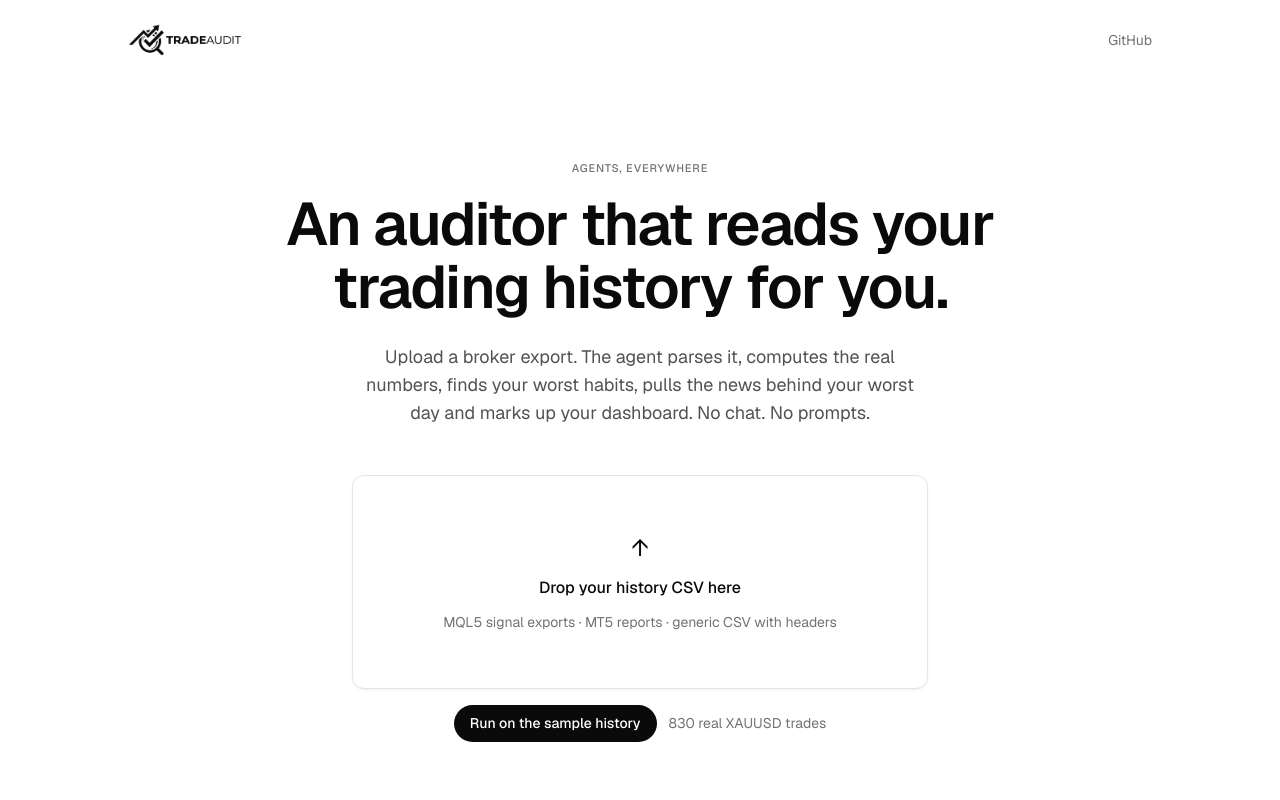
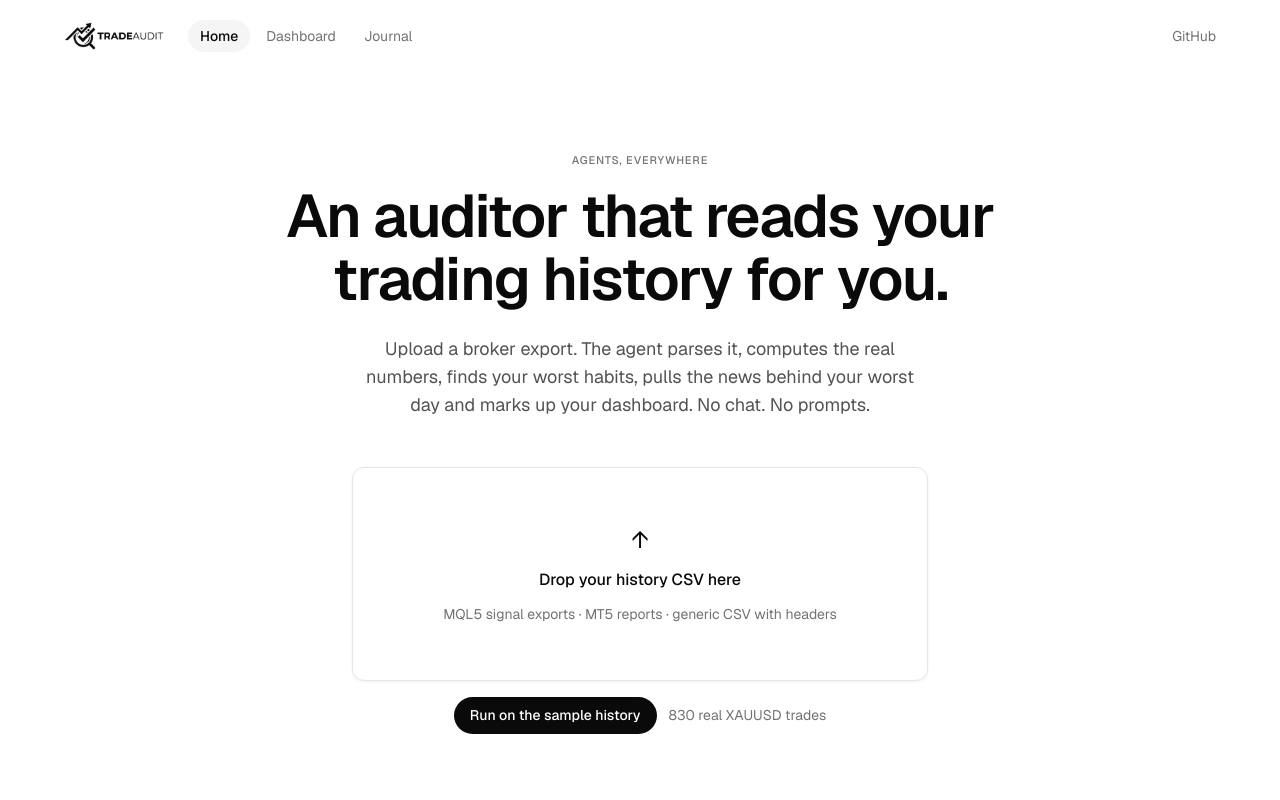
Before and after one commit to MuhammedEasa/tradeaduit, a Next.js app: page / in a window 1280 px wide. Shown: the top 800 px of the page. Built offline with nearby package versions, Linux system fonts and the light colour scheme.

Commit message:
shared nav on every page, /dashboard/latest

```diff
--- /dev/null
+++ b/app/dashboard/latest/page.tsx
@@ -0,0 +1,10 @@
+import { redirect } from "next/navigation";
+import { latestAuditId } from "@/lib/store";
+
+export const dynamic = "force-dynamic";
+
+// "Dashboard" in the nav always opens the most recent audit; with none yet, go home to start one.
+export default async function Latest() {
+  const id = await latestAuditId();
+  redirect(id ? `/dashboard/${id}` : "/");
+}
--- a/app/journal/page.tsx
+++ b/app/journal/page.tsx
@@ -1,5 +1,6 @@
 import Link from "next/link";
 import { listActions } from "@/lib/store";
+import { Nav } from "@/components/Nav";
 
 export const dynamic = "force-dynamic";
 
@@ -11,10 +12,7 @@ export default async function JournalPage() {
 
   return (
     <main className="min-h-screen px-6 pb-20">
-      <header className="mx-auto flex max-w-4xl items-center justify-between py-5">
-        <Link href="/" className="flex items-center"><img src="/logo.png" alt="TradeAudit" className="h-7 w-auto" /></Link>
-        <Link className="btn btn-ghost" href="/">Home</Link>
-      </header>
+      <Nav />
       <div className="mx-auto max-w-4xl space-y-6">
         <div>
           <p className="label">Your commitments</p>
--- a/app/page.tsx
+++ b/app/page.tsx
@@ -3,6 +3,7 @@
 import { useRouter } from "next/navigation";
 import { useState } from "react";
 import { Sources } from "@/components/Sources";
+import { Nav } from "@/components/Nav";
 
 export default function Home() {
   const router = useRouter();
@@ -29,10 +30,7 @@ export default function Home() {
 
   return (
     <main className="min-h-screen px-6">
-      <header className="mx-auto flex max-w-5xl items-center justify-between py-6">
-        <img src="/logo.png" alt="TradeAudit" className="h-8 w-auto" />
-        <a className="text-sm text-ink-3 hover:text-ink" href="https://github.com/MuhammedEasa/tradeaduit" target="_blank" rel="noreferrer">GitHub</a>
-      </header>
+      <Nav right={<a className="text-sm text-ink-3 hover:text-ink" href="https://github.com/MuhammedEasa/tradeaduit" target="_blank" rel="noreferrer">GitHub</a>} />
 
       <section className="mx-auto max-w-3xl pt-20 pb-12 text-center">
         <p className="label mb-4 fade-up">Agents, everywhere</p>
--- a/components/Dashboard.tsx
+++ b/components/Dashboard.tsx
@@ -8,6 +8,7 @@ import type { Finding, Trade } from "@/lib/types";
 import { EquityCurve } from "./EquityCurve";
 import { CountUp } from "./CountUp";
 import { Markdown } from "./Markdown";
+import { Nav } from "./Nav";
 
 type Data = AuditView & { actions: ActionEntry[] };
 
@@ -83,24 +84,20 @@ export function Dashboard({ id, print = false }: { id: string; print?: boolean }
 
   return (
     <main className="min-h-screen px-6 pb-20">
-      <header className="mx-auto flex max-w-6xl flex-wrap items-center justify-between gap-3 py-5">
-        <div className="flex items-center gap-3">
-          <Link href="/" className="flex items-center"><img src="/logo.png" alt="TradeAudit" className="h-7 w-auto" /></Link>
-          <span className="text-ink-3">/</span>
+      <Nav right={<>
+        <span className="text-xs text-ink-3">{data.mode === "trigger" ? "Trigger.dev job" : "inline job"}{data.runId ? ` · ${data.runId.slice(0, 12)}` : ""}</span>
+        {r && !print && <Link className="btn btn-ghost" href={`/report/${id}`}>Report</Link>}
+        {r && print && <button className="btn" onClick={() => window.print()}>Export PDF</button>}
+        {!print && <Link className="btn" href="/">New audit</Link>}
+      </>} />
+      <div className="mx-auto flex max-w-6xl flex-wrap items-center gap-3 pb-4">
         <span className="text-sm text-ink-2">{data.fileName}</span>
         {data.sourceName && <span className="rounded-full bg-muted px-2 py-0.5 text-xs text-ink-2">auto-synced · {data.sourceName}</span>}
         <span className={`rounded-full px-2 py-0.5 text-xs ${data.status === "done" ? "bg-muted text-good" : data.status === "error" ? "bg-muted text-bad" : "bg-muted text-accent pulse"}`}>
           {data.status === "done" ? "audit complete" : data.status === "error" ? "audit failed" : "agent working"}
         </span>
+        {print && <span className="ml-auto text-xs text-ink-3">TradeAudit report · {new Date(data.createdAt).toLocaleString()}</span>}
       </div>
-        <div className="no-print flex items-center gap-2">
-          <span className="text-xs text-ink-3">{data.mode === "trigger" ? "Trigger.dev job" : "inline job"}{data.runId ? ` · ${data.runId.slice(0, 12)}` : ""}</span>
-          {!print && <Link className="btn btn-ghost" href="/journal">Journal</Link>}
-          {r && !print && <Link className="btn btn-ghost" href={`/report/${id}`}>Report</Link>}
-          {r && print && <button className="btn" onClick={() => window.print()}>Export PDF</button>}
-          {!print && <Link className="btn" href="/">New audit</Link>}
-        </div>
-      </header>
 
       <div className="mx-auto max-w-6xl space-y-6">
         {/* Activity feed: what the agent is doing, live */}
--- /dev/null
+++ b/components/Nav.tsx
@@ -0,0 +1,28 @@
+"use client";
+
+import Link from "next/link";
+import { usePathname } from "next/navigation";
+
+// One nav for every page: logo + Home · Dashboard · Journal. Extra page-specific actions go in `right`.
+export function Nav({ right }: { right?: React.ReactNode }) {
+  const path = usePathname();
+  const items = [
+    ["/", "Home"],
+    ["/dashboard/latest", "Dashboard"],
+    ["/journal", "Journal"],
+  ] as const;
+  const active = (href: string) => (href === "/" ? path === "/" : path.startsWith(href.replace("/latest", "")));
+  return (
+    <header className="no-print mx-auto flex max-w-6xl flex-wrap items-center justify-between gap-3 py-5">
+      <div className="flex items-center gap-6">
+        <Link href="/" className="flex items-center"><img src="/logo.png" alt="TradeAudit" className="h-7 w-auto" /></Link>
+        <nav className="flex items-center gap-1 text-sm">
+          {items.map(([href, label]) => (
+            <Link key={href} href={href} className={`rounded-full px-3 py-1.5 transition-colors ${active(href) ? "bg-muted font-medium text-ink" : "text-ink-3 hover:text-ink"}`}>{label}</Link>
+          ))}
+        </nav>
+      </div>
+      <div className="flex items-center gap-2">{right}</div>
+    </header>
+  );
+}
```
Lines whose indentation alone changed are shown as unchanged.
